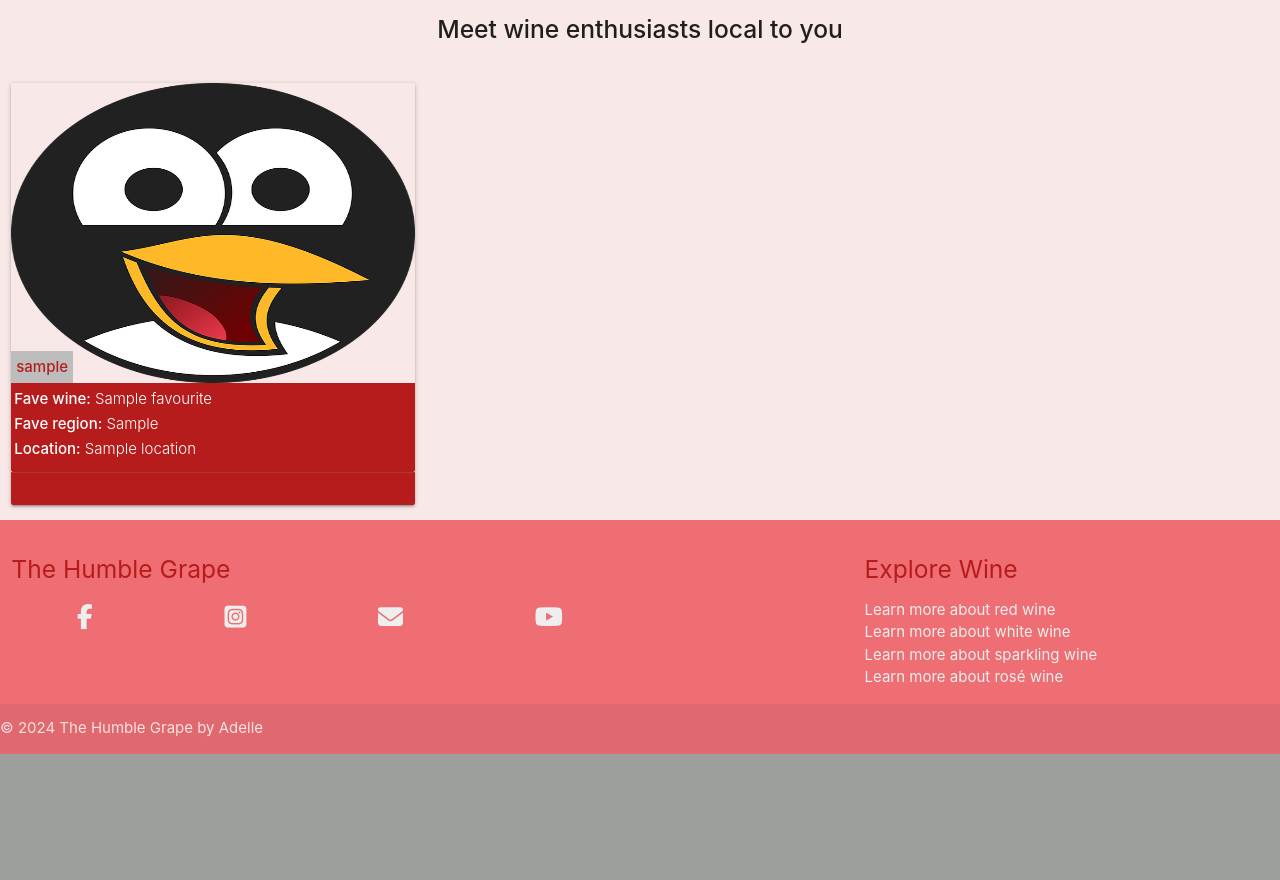
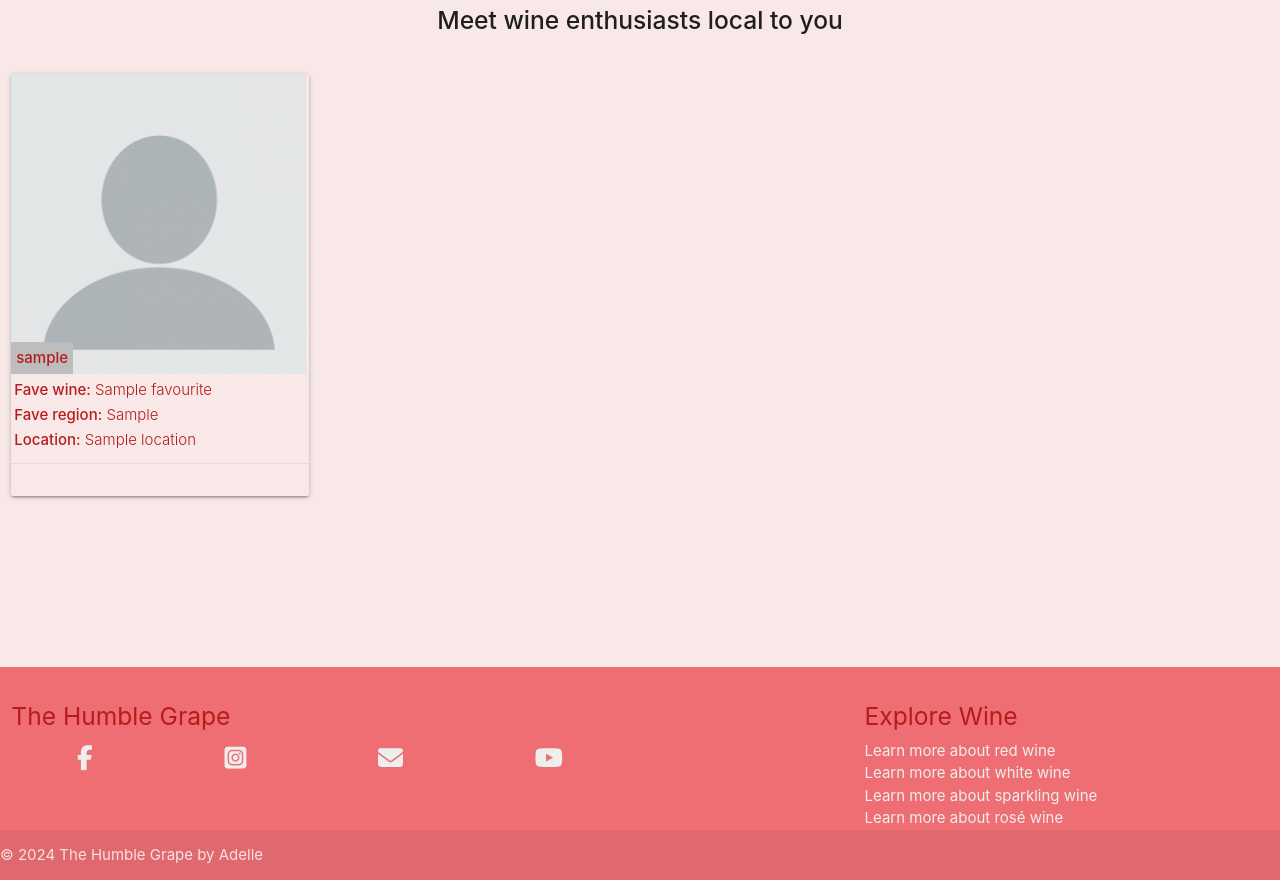
Before and after one commit to AdelleKing/bytheglass, a Flask app: page / in a window 1280 px wide. Shown: the part 1351-2231 px from the top of the page. Before the commit the page ends 2105 px from the top, so only its background shows below. Run offline with Flask 2, Linux system fonts and the light colour scheme; a database or web service that is not in the repository returns one stand-in record (values such as "Sample title"); some libraries are stand-ins or nearby versions.

Commit message:
trying to add a filter to the number of users/ wines visible on screen. Changed default profile pic

```diff
--- a/static/css/style.css
+++ b/static/css/style.css
@@ -1,9 +1,14 @@
+*{
+  margin: 0;
+  padding: 0;
+}
+
 body {
     display: flex;
     min-height: 100vh;
     flex-direction: column;
     margin: 0;
-    margin-top: 10px;
+
   }
 
   main {
@@ -141,6 +146,8 @@ img{
 
 
 
+
+
 @media only screen and (max-width:992px){
 
   nav .brand-logo{
--- a/templates/wine.html
+++ b/templates/wine.html
@@ -12,34 +12,27 @@
   </div>
 </div>
 
-
-
-
-
-
-
-
-    <!--needs if statement to only show a certain number of wines-->
-    <section class="featurewine">
-      <h5 class="center-align"><strong>Featured Wines</strong></h5>
+<section class="featurewine">
+  <div class="divider"></div>
+      <h5>Recommended Wines</h5>
       <div class="row">
         {% for wine in wines if wine.recommend == 'yes' %}
-        <div class="col s12 m4 size">
-          <div class="card red darken-4">
+        <div class="col s12 m3 size">
+          <div class="card transparent">
             <div class="card-image">
               {% if wine.wine_colour == 'Red' %}
-              <img src="/static/images/wineglass.jpg" height="10%">
+              <img src="/static/images/wineglass.jpg" height="10%" draggable="false">
               {% elif wine.wine_colour == 'White' %}
-              <img src="/static/images/white.jpg" height="10%">
+              <img src="/static/images/white.jpg" height="10%" draggable="false">
               {% elif wine.wine_colour == 'Sparkling' %}
-              <img src="/static/images/Sparkling.png" height="10%">
+              <img src="/static/images/Sparkling.png" height="10%" draggable="false">
               {% else %}
-              <img src="/static/images/rose.jpg" height="10%">
+              <img src="/static/images/rose.jpg" height="10%" draggable="false">
               {% endif %}
               <span
                 class="card-title grey lighten-1 red-text text-darken-4"><strong>{{ wine.wine_colour}}</strong></span>
             </div>
-            <div class="card-content white-text">
+            <div class="card-content red-text text-darken-4">
               <span class="card-title">
                 <strong>Producer:</strong> {{ wine.producer}}<br>
                 <strong>Region:</strong> {{ wine.region}}<br>
@@ -57,20 +50,19 @@
         </div>
         {% endfor %}
       </div>
-    </section><br>
 
-    <div class="parallax-container">
-      <div class="parallax"><img src="/static/images/main2.jpg">
+    </section>
+    <br>
+    <div class="divider"></div>
+    <section class="usersBackground">
+      <div class="parallax-container">
+        <div class="parallax"><img src="/static/images/main2.jpg">
       </div>
     </div>
-
-
-    <section class="usersBackground">
-      <div class="divider"></div>
       <h5 class="center-align"><strong>Meet wine enthusiasts local to you </strong></h5><br>
     <div class="row">
       {% for users in user  %}
-        <div class="col s12 m4 size ">
+        <div class="col s12 m3 size ">
           <div class="card transparent ">
             <div class="card-image">
               {% if users.icon == 'female' %}
@@ -86,18 +78,18 @@
                 {% elif users.icon == 'male3' %}
                   <img src="/static/images/male3.png">
                 {% else %}
-                  <img src="/static/images/penguin.png">
+                  <img src="/static/images/pic.png">
               {% endif %}
               <span class="card-title grey lighten-1 red-text text-darken-4"><strong>{{ users.username}}</strong></span>
             </div>
-            <div class="card-content red darken-4 white-text">
+            <div class="card-content red-text text-darken-4 ">
               <span class="card-title">
                 <strong>Fave wine:</strong> {{ users.favourite}}<br>
                 <strong>Fave region:</strong> {{ users.wine_region}}<br>
                 <strong>Location:</strong> {{ users.location}}<br>
               </span>
             </div>
-            <div class="card-action red darken-4 ">
+            <div class="card-action transparent ">
               {% if session.user %}
                 <a href="#" class="btn red darken-2" >Follow User</a>
               {% endif %}
```
Also changed, not shown: static/images/pic.png (added).
